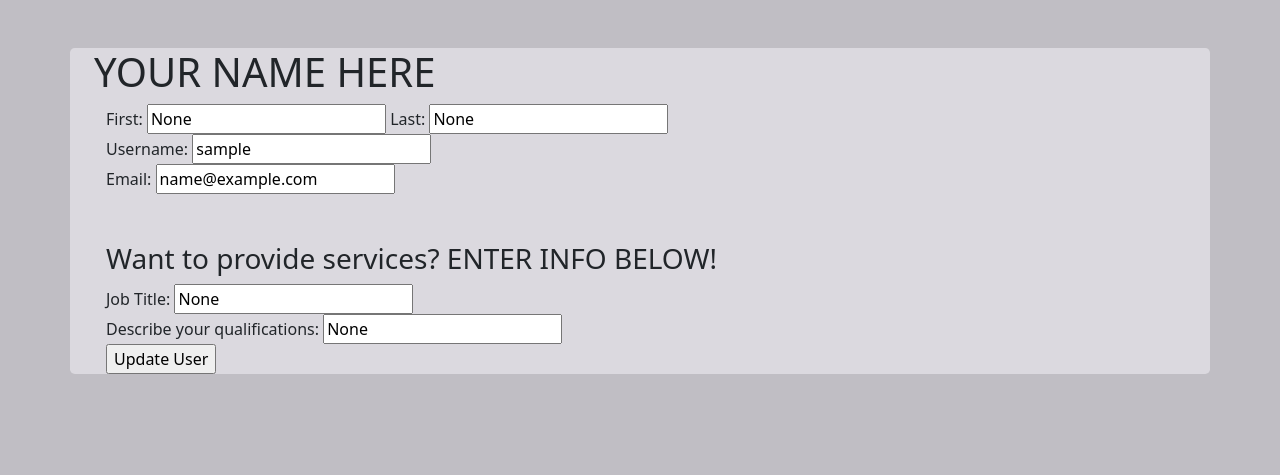
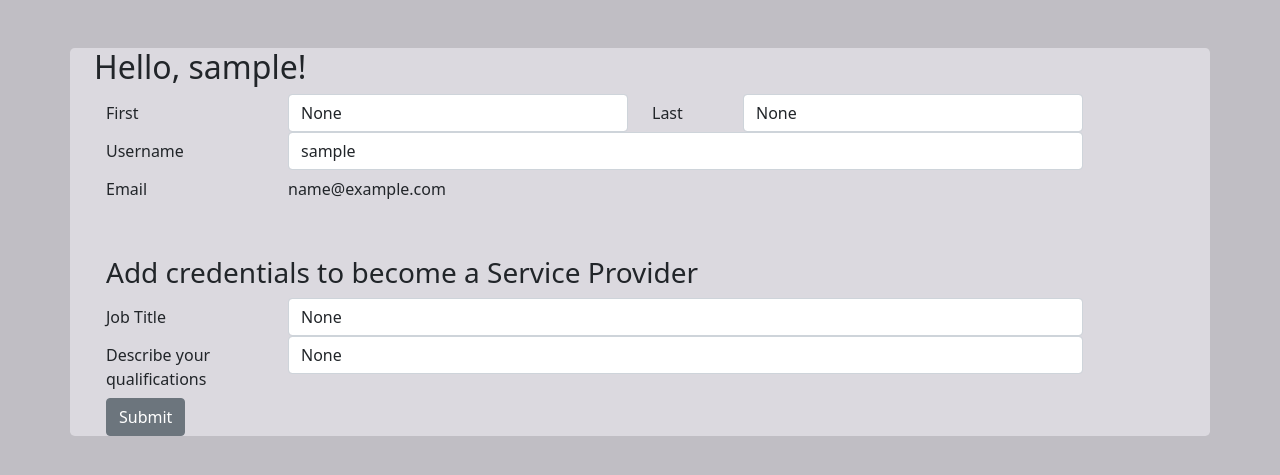
Before and after one commit to jaybyrd3/cs341, a Flask app: page /account in a window 1280 px wide. Shown: the part 56-531 px from the top of the page. Run offline with Flask 3, Linux system fonts and the light colour scheme; the visitor is signed in with stand-in values (Sample User, id 1); data comes from the database, SQL or seed files in the repository; some libraries are stand-ins or nearby versions.

Commit message:
modified /account related things
Signed-off-by: Sawyer Sawotin <sawotin6713@uwlax.edu>

```diff
--- a/app.py
+++ b/app.py
@@ -246,7 +246,7 @@ def account():
         first_name = current_user.firstName
         last_name = current_user.lastName
         user_name = current_user.username
-        e_mail = current_user.email
+        e_mail = current_email
         job_title = current_user.jobTitle
         qualifications_ = current_user.qualifications
         return render_template('account.html', first_name=first_name, last_name=last_name, user_name=user_name, e_mail=e_mail, job_title=job_title, qualifications_=qualifications_)
--- a/templates/account.html
+++ b/templates/account.html
@@ -39,34 +39,58 @@
         <div class="container maincontent rounded-3 my-5">
             <div class="container">
                 <!--Need to make this <h1> the name of current user-->
-                <h1>YOUR NAME HERE</h1>
+                {% if current_user.is_authenticated %}
+        	        <h2>Hello, {{ current_user.username }}!</h2>
+    	        {% else %}
+        	        <h2>Hello</h2>
+                {% endif %}
+                <!--<h1>YOUR NAME HERE</h1>-->
                 <form method="POST">
                     <div class="container">
                         <!--Generic user info-->
-                        <label for="firstname">First:</label>
-                        <input type="text" id="firstname" name="firstname" value="{{ first_name }}">
-                        <label for="lastname">Last:</label>
-                        <input type="text" id="lastname" name="lastname" value="{{ last_name }}">
-                        <br>
-                        <label for="username">Username:</label>
-                        <input type="text" id="username" name="username" value="{{ user_name }}">
-                        <br>
-                        <label for="email">Email:</label>
-                        <input type="email" id="email" name="email" value="{{ e_mail }}">
+                        <div class="form-group row">
+                            <label for="firstname" class="col-sm-2 col-form-label">First</label>
+                            <div class="col-sm-4">
+                                <input type="text" class="form-control" id="firstname" name="firstname" value="{{ first_name }}">
+                            </div>
+                            <label for="lastname" class="col-sm-1 col-form-label">Last</label>
+                            <div class="col-sm-4">
+                                <input type="text" class="form-control" id="lastname" name="lastname" value="{{ last_name }}">
+                            </div>
+                        </div>
+                        <div class="form-group row">
+                            <label for="username" class="col-sm-2 col-form-label">Username</label>
+                            <div class="col-sm-9">
+                              <input type="email" class="form-control" id="username" value="{{ user_name }}" name="username">
+                            </div>
+                        </div>
+                        <div class="form-group row">
+                            <label for="staticEmail" class="col-sm-2 col-form-label">Email</label>
+                            <div class="col-sm-9">
+                              <input type="text" readonly class="form-control-plaintext" id="staticEmail" value="{{ e_mail }}" name="email">
+                            </div>
+                        </div>
                     </div>
                     <br><br>
                     <div class="container">
                         <!--Service provider info-->
-                        <h3>Want to provide services? ENTER INFO BELOW!</h3>
-                        <label for="jobtitle">Job Title:</label>
-                        <input type="text" id="jobtitle" name="jobtitle" value="{{ job_title }}">
-                        <br>
-                        <label for="qualifications">Describe your qualifications:</label>
-                        <input type="text" id="qualifications" name="qualifications" value="{{ qualifications_ }}">
+                        <h3>Add credentials to become a Service Provider</h3>
+                        <div class="form-group row">
+                            <label for="jobtitle" class="col-sm-2 col-form-label">Job Title</label>
+                            <div class="col-sm-9">
+                                <input type="text" class="form-control" id="jobtitle" name="jobtitle" value="{{ job_title }}">
+                            </div>
+                        </div>
+                        <div class="form-group row">
+                            <label for="qualifications" class="col-sm-2 col-form-label">Describe your qualifications</label>
+                            <div class="col-sm-9">
+                                <input type="text" class="form-control" id="qualifications" name="qualifications" value="{{ qualifications_ }}">
+                            </div>
+                        </div>
                     </div>
                     <div class="container">
                         <!--Submit Button-->
-                        <input type="submit" value="Update User">
+                        <button type="submit" class="btn btn-secondary">Submit</button>
                     </div>
                 </form>
             </div>
```
